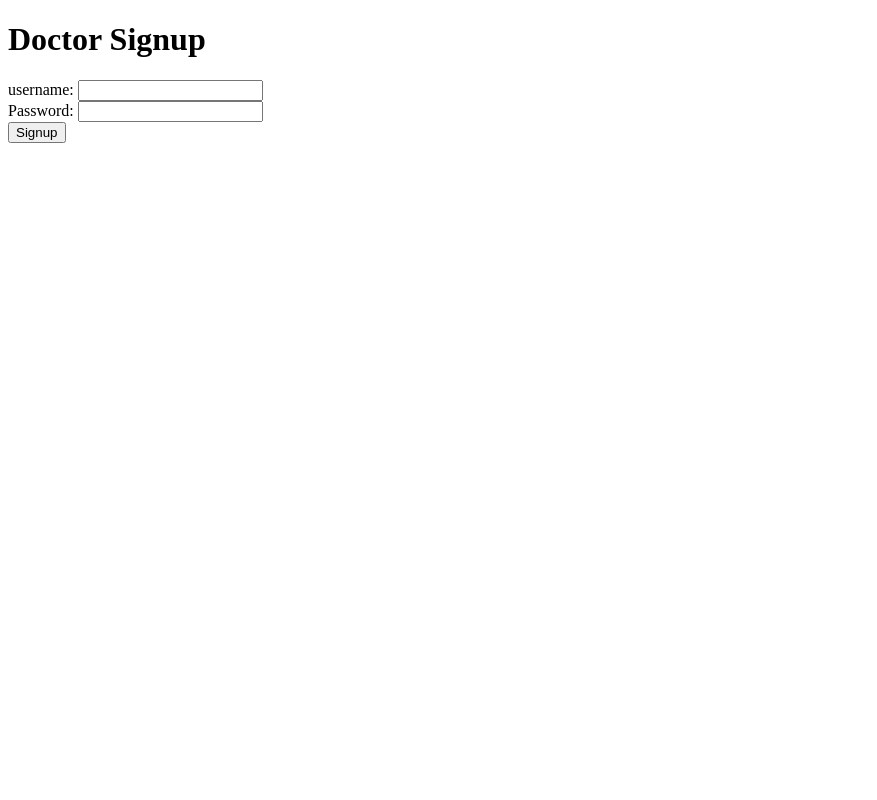
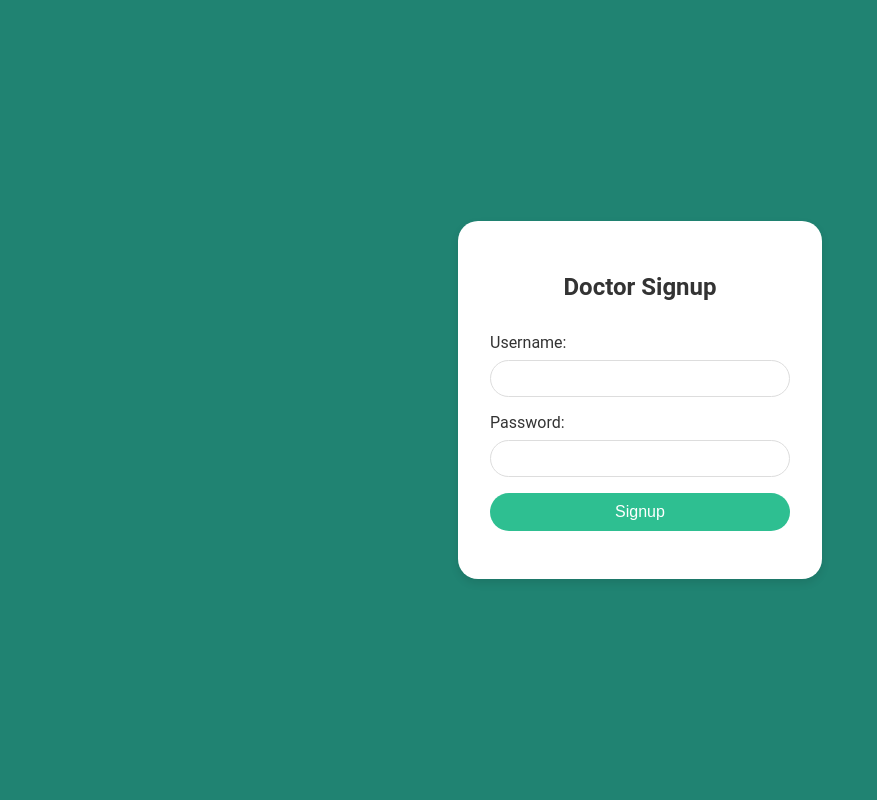
Before and after one commit to akhilar33/Patient-Tracker-System---ASAP-Team, a Flask app: page /doctor_signup in a window 1280 px wide. Shown: the whole page, without its empty margins (0-877 px from the left). Run offline with Flask 2, Linux system fonts and the light colour scheme.

Commit message:
updated UI for doctor signup

```diff
--- a/src/View/templates/doctor_signup.html
+++ b/src/View/templates/doctor_signup.html
@@ -1,17 +1,91 @@
 <!DOCTYPE html>
 <html lang="en">
 <head>
-    <!-- Head content here -->
+    <meta charset="UTF-8">
+    <meta http-equiv="X-UA-Compatible" content="IE=edge">
+    <meta name="viewport" content="width=device-width, initial-scale=1.0">
+    <title>Doctor Signup</title>
+    <style>
+        body {
+            font-family: 'Roboto', sans-serif;
+            background-color: #208372;
+            color: #fff;
+            margin: 0;
+            padding: 0;
+            display: flex;
+            justify-content: center;
+            align-items: center;
+            height: 100vh;
+        }
+
+        .signup-form {
+            background: #fff;
+            padding: 2rem;
+            border-radius: 20px;
+            box-shadow: 0 4px 8px rgba(0, 0, 0, 0.1);
+            color: #333;
+            width: 300px;
+            margin: auto;
+        }
+
+        .form-group {
+            margin-bottom: 1rem;
+        }
+
+        .form-group label {
+            display: block;
+            text-align: left;
+            margin-bottom: .5rem;
+        }
+
+        .form-group input {
+            width: 100%;
+            padding: 10px;
+            border-radius: 20px;
+            border: 1px solid #ddd;
+            box-sizing: border-box;
+        }
+
+        .btn-custom {
+            display: block;
+            width: 100%;
+            padding: 10px;
+            font-size: 1em;
+            color: white;
+            border: none;
+            border-radius: 20px;
+            background-color: #2ebf91;
+            margin-bottom: 1rem;
+            cursor: pointer;
+            transition: background-color 0.3s ease;
+        }
+
+        .btn-custom:hover {
+            background-color: #29ab87;
+        }
+
+        h2 {
+            color: #333;
+            font-size: 1.5rem;
+            text-align: center;
+            margin-bottom: 2rem;
+        }
+    </style>
 </head>
 <body>
-    <h1>Doctor Signup</h1>
-    <form action="{{ url_for('doctor_signup') }}" method="post">
-        <label for="username">username:</label>
-        <input type="text" name="username" id="username" required><br>
-        <label for="password">Password:</label>
-        <input type="password" name="password" id="password" required><br>
-        <!-- Add more fields as needed -->
-        <button type="submit">Signup</button>
-    </form>
+    <div class="signup-form">
+        <h2>Doctor Signup</h2>
+        <form action="{{ url_for('doctor_signup') }}" method="post">
+            <div class="form-group">
+                <label for="username">Username:</label>
+                <input type="text" name="username" id="username" required>
+            </div>
+            <div class="form-group">
+                <label for="password">Password:</label>
+                <input type="password" name="password" id="password" required>
+            </div>
+            <button type="submit" class="btn-custom">Signup</button>
+        </form>
+    </div>
 </body>
 </html>
```
Also changed, not shown: 1 other file.
